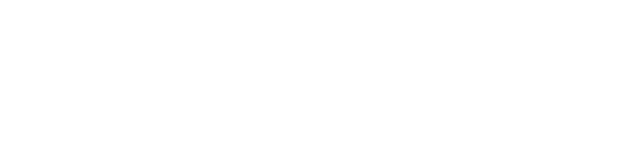
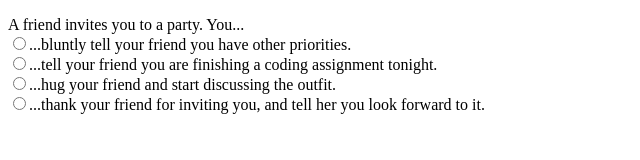
Before and after one commit to jjberg83/color_personality_test, a plain HTML site: page index.html in a window 1280 px wide. Shown: the whole page, without its empty margins (0-640 px from the left). Drawn offline with Linux system fonts and the light colour scheme.

Commit message:
Building the first simple question form for testing purposes

```diff
--- a/index.html
+++ b/index.html
@@ -9,5 +9,21 @@
   </head>
   <body>
 
+    <form method="POST" action="example.cgi">
+    <p>
+    A friend invites you to a party. You...</br >
+    <input type="radio" name="q1" value="yes">...bluntly tell your friend you have other priorities. </br >
+    <input type="radio" name="q1" value="no">...tell your friend you are finishing a coding assignment tonight. </br >
+    <input type="radio" name="q1" value="no">...hug your friend and start discussing the outfit. </br >
+    <input type="radio" name="q1" value="no">...thank your friend for inviting you, and tell her you look forward to it. </br >
+    </p>
+    </form>
+
+    <div id="canvas">
+    </div>
+
+    <p id="personality_characteristics">
+    </p>
+
   </body>
 </html>
```
